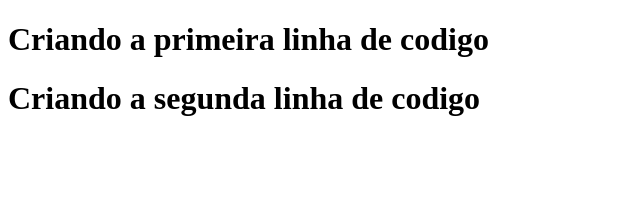
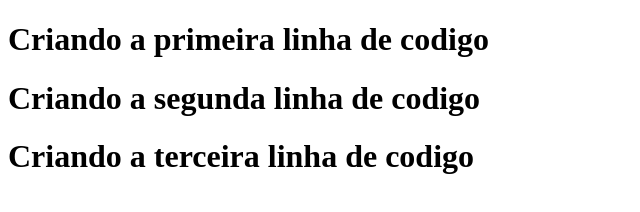
Before and after one commit to Bia0107/ProjetoGitA, a plain HTML site: page index.html in a window 1280 px wide. Shown: the whole page, without its empty margins (0-640 px from the left). Drawn offline with Linux system fonts and the light colour scheme.

Commit message:
Criando a terceira linha de codigo

```diff
--- a/index.html
+++ b/index.html
@@ -9,5 +9,6 @@
 
     <h1>Criando a primeira linha de codigo</h1>
     <h1>Criando a segunda linha de codigo</h1>
+    <h1>Criando a terceira linha de codigo</h1>
 </body>
 </html>
```
